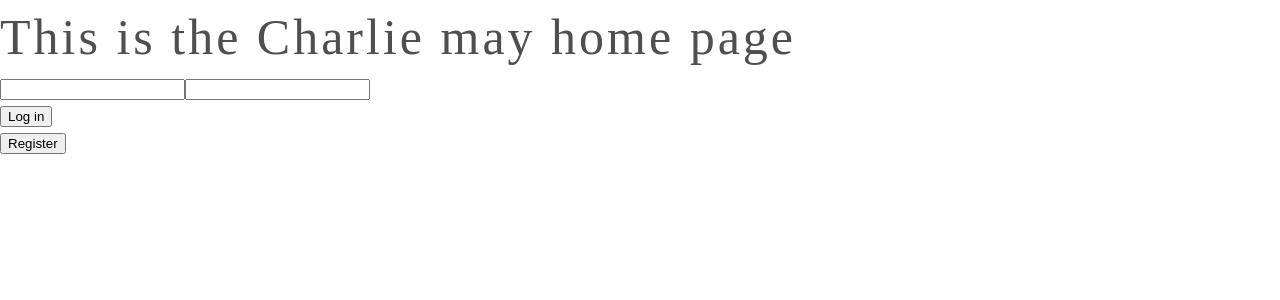
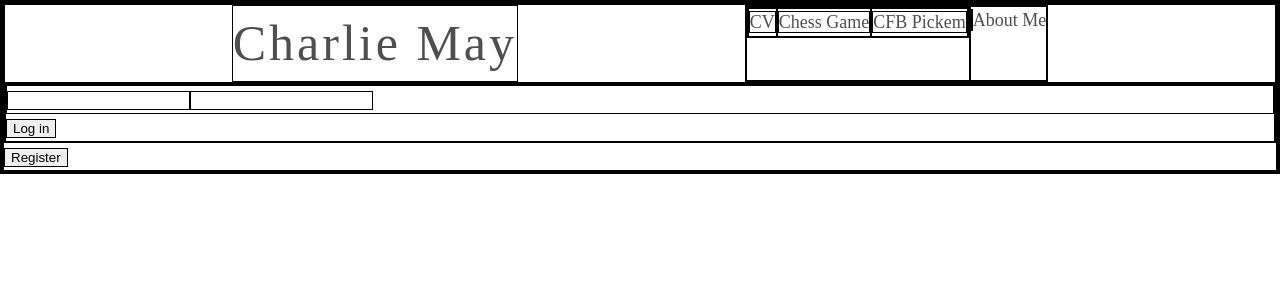
Before and after one commit to charlie-may86/my-react-app, a React (Create React App) app: page / in a window 1280 px wide. Shown: the top 300 px of the page. Built offline with nearby package versions, Linux system fonts and the light colour scheme.

Commit message:
header spaceing is a WIP

```diff
--- a/src/components/Header.js
+++ b/src/components/Header.js
@@ -2,12 +2,28 @@ import React from "react";
 
 const Header = () => {
   return (
-    <div>
-      <header>
-        <h2>Charlie May</h2>
-        <h2>Full Stack Software Engineer</h2>
-      </header>
-    </div>
+    <header className="header">
+      <h1>Charlie May</h1>
+      <div className="header_nav">
+        <nav>
+          <ul>
+            <li>
+              <a href="http://localhost:3000/Resume">CV</a>
+            </li>
+            <li>
+              <a href="http://localhost:3000/Resume">Chess Game</a>
+            </li>
+            <li>
+              <a href="http://localhost:3000/cfb_pick_em">CFB Pickem</a>
+            </li>
+          </ul>
+        </nav>
+        <a href="http://localhost:3000/Resume" class="aboutMe">
+          <span />
+          About Me
+        </a>
+      </div>
+    </header>
   );
 };
 
--- a/src/components/HomePage.js
+++ b/src/components/HomePage.js
@@ -1,5 +1,6 @@
 import React from "react";
 import Login from "./Login";
+import Header from './Header'
 import { useNavigate } from "react-router-dom";
 
 const HomePage = () => {
@@ -10,7 +11,7 @@ const HomePage = () => {
   };
   return (
     <div>
-      <h1>This is the Charlie may home page </h1>
+      <Header />
       <Login />
       <button onClick={handleClick}>Register</button>
     </div>
--- a/src/styles.scss
+++ b/src/styles.scss
@@ -135,9 +135,9 @@ table {
 
 /* General Styles */
 
-// * {
-//   border: 1px solid black;
-// }
+* {
+  border: 1px solid black;
+}
 
 html {
   font-size: 62.5%; /*This makes 1 rem = 10px and is a scalable unit*/
@@ -180,6 +180,21 @@ a {
 
 section {
   padding: 4% 0;
+}
+
+/* Header */
+.header {
+  display: flex;
+  justify-content: space-evenly;
+
+}
+
+.header_nav {
+  display: flex;
+}
+
+.header_nav ul {
+  display: flex
 }
 
 /* Pickem Game */
@@ -253,12 +268,11 @@ section {
   top: 1px;
 }
 
-
 .pick {
   display: flex;
   flex-direction: row;
   margin-right: 80%;
-  margin-left: 5px
+  margin-left: 5px;
 }
 
 .pick div {
@@ -274,7 +288,7 @@ section {
 
 //resume
 .resume {
-  margin: 1% 1%
+  margin: 1% 1%;
 }
 
 .headshot {
```
